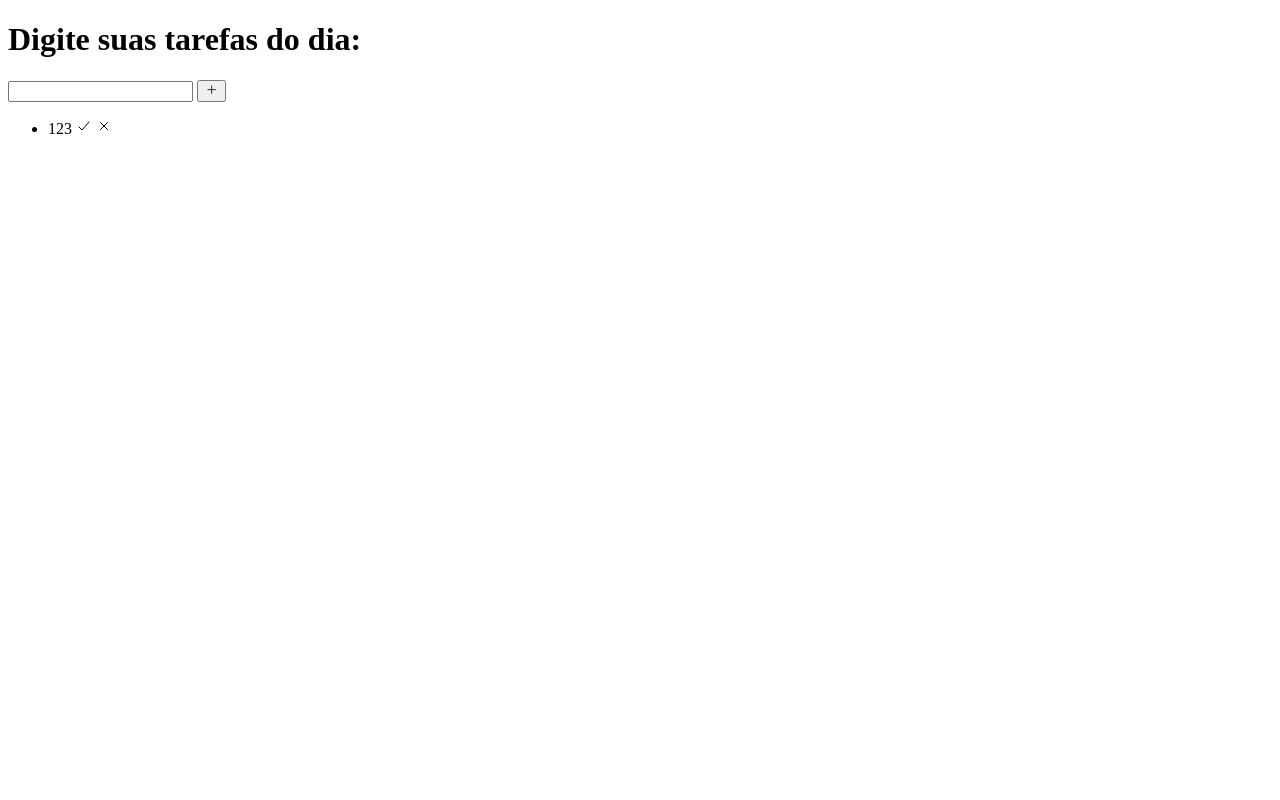
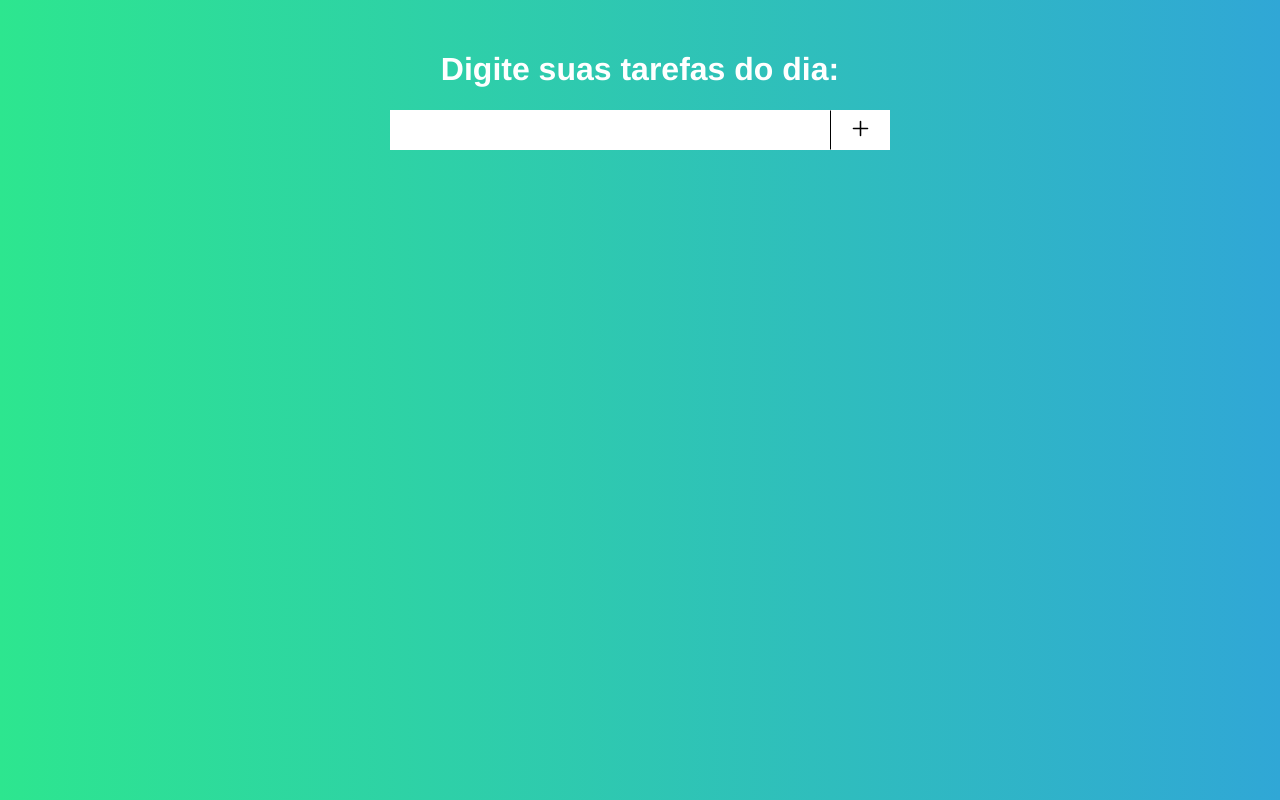
Before and after one commit to Carlos77-DEV/Tarefas, a plain HTML site: page index.html in a window 1280 px wide. Drawn offline with nearby package versions, Linux system fonts and the light colour scheme; the site is published under a folder, as on GitHub Pages, so addresses that start at the root find nothing.

Commit message:
Update index.html

```diff
--- a/index.html
+++ b/index.html
@@ -5,7 +5,7 @@
     <meta charset="UTF-8">
     <meta http-equiv="X-UA-Compatible" content="IE=edge">
     <meta name="viewport" content="width=device-width, initial-scale=1.0">
-    <link rel="stylesheet" href="/css/stryle.css">
+    <link rel="stylesheet" href="css/stryle.css">
     <title>Tarefas</title>
 </head>
 
@@ -31,7 +31,7 @@
             </ul>
         </div>
     </div>
-    <script src="/js/script.js"></script>
+    <script src="js/script.js"></script>
     <script type="module" src="https://unpkg.com/ionicons@5.5.2/dist/ionicons/ionicons.esm.js"></script>
     <script nomodule src="https://unpkg .com/ionicons@5.5.2/dist/ionicons/ionicons.js"> </script>
 </body>
```
